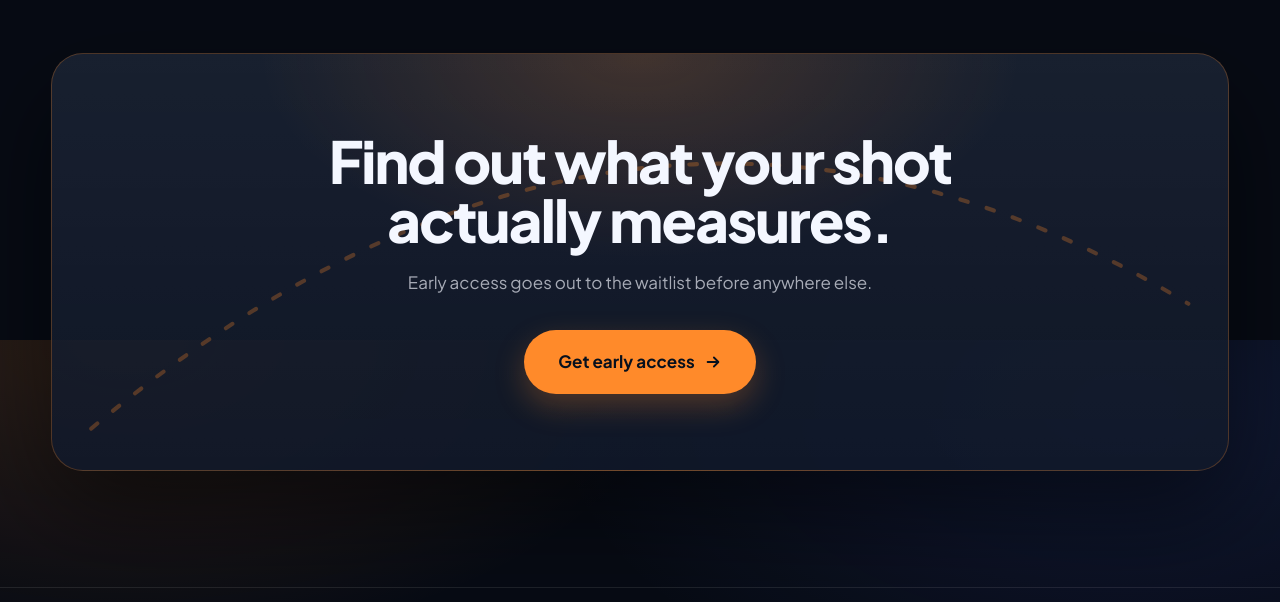
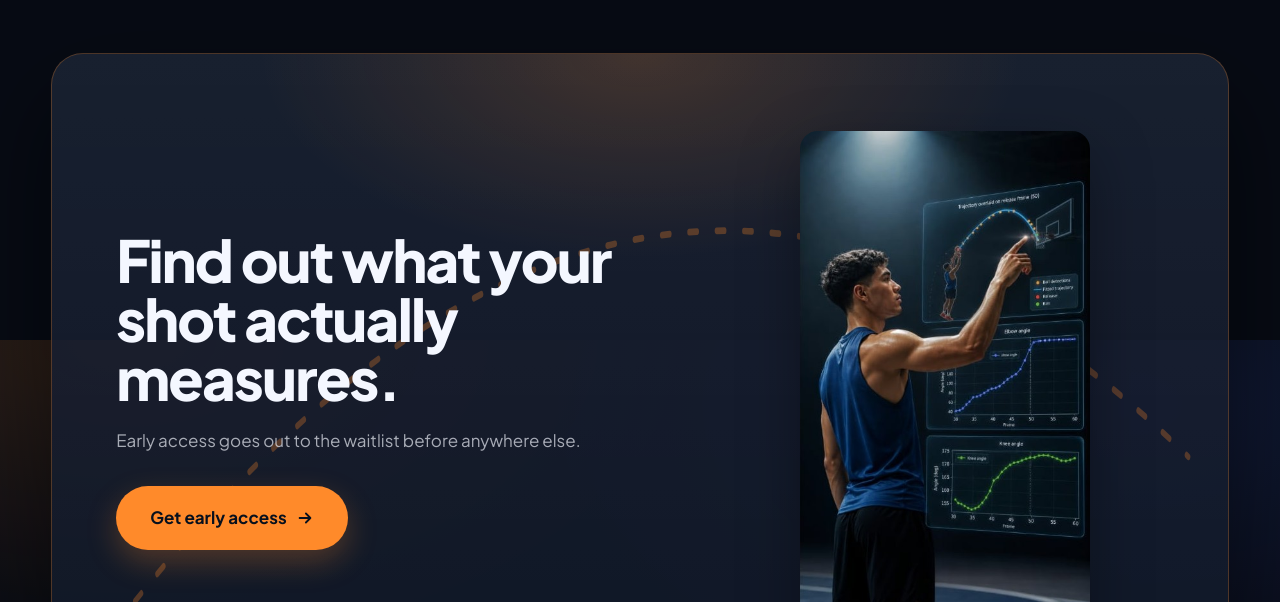
Before and after one commit to AndreasRemp/Basketball-Project-Website, a plain HTML site: page index.html in a window 1280 px wide. Shown: the part 7660-8262 px from the top of the page. Drawn offline with Linux system fonts and the light colour scheme.

Commit message:
Add the closing visual and let the CTA headline wrap naturally
- Give the closing CTA two columns so the sign-off line sits beside a visual,
  and drop the hardcoded line break in its headline. At the narrower column
  width that break stranded the word "shot" on a line of its own
- Use presentation.jpg there. It is a staged composite rather than pipeline
  output, so it belongs in this section, which is openly aspirational, and not
  in #output, whose copy states that nothing on the page is illustrative

Co-Authored-By: Claude Opus 5 <noreply@anthropic.com>

```diff
--- a/index.html
+++ b/index.html
@@ -412,12 +412,20 @@
           <path d="M20 180 Q300 -40 580 120" fill="none" stroke="currentColor" stroke-width="2" stroke-dasharray="4 10" stroke-linecap="round"/>
         </svg>
       </div>
-      <h2 class="h2">Find out what your shot<br>actually measures.</h2>
-      <p>Early access goes out to the waitlist before anywhere else.</p>
-      <a class="btn btn-primary btn-lg waitlist-link" href="#" target="_blank" rel="noreferrer">
-        Get early access
-        <svg class="btn-arrow" viewBox="0 0 20 20" aria-hidden="true"><path d="M4 10h11M11 5l5 5-5 5" fill="none" stroke="currentColor" stroke-width="2" stroke-linecap="round" stroke-linejoin="round"/></svg>
-      </a>
+      <div class="cta-inner">
+        <div class="cta-copy">
+          <h2 class="h2">Find out what your shot actually measures.</h2>
+          <p>Early access goes out to the waitlist before anywhere else.</p>
+          <a class="btn btn-primary btn-lg waitlist-link" href="#" target="_blank" rel="noreferrer">
+            Get early access
+            <svg class="btn-arrow" viewBox="0 0 20 20" aria-hidden="true"><path d="M4 10h11M11 5l5 5-5 5" fill="none" stroke="currentColor" stroke-width="2" stroke-linecap="round" stroke-linejoin="round"/></svg>
+          </a>
+        </div>
+        <div class="cta-visual">
+          <img src="assets/img/presentation.jpg" width="452" height="807"
+               alt="A player looking over his own release trajectory and joint angle charts" />
+        </div>
+      </div>
     </div>
   </div>
 </section>
--- a/styles.css
+++ b/styles.css
@@ -639,6 +639,29 @@ h1 .line:last-child{
 .cta p{position:relative;margin:20px auto 34px;color:var(--muted);font-size:17px;max-width:46ch;}
 .cta .btn{position:relative;}
 
+/* Two columns so the closing line sits beside the visual. The image is a
+   staged composite, which is fine here: this section is openly aspirational
+   and makes no claim to be pipeline output, unlike #output. */
+.cta-inner{
+  position:relative;
+  display:grid;grid-template-columns:1.12fr 0.88fr;
+  gap:clamp(26px,4vw,54px);align-items:center;text-align:left;
+}
+.cta-copy p{margin:20px 0 32px;}
+.cta-visual{display:flex;justify-content:center;}
+.cta-visual img{
+  width:100%;max-width:290px;height:auto;
+  border-radius:18px;
+  box-shadow:var(--shadow);
+}
+
+@media(max-width:820px){
+  .cta-inner{grid-template-columns:1fr;text-align:center;}
+  .cta-copy p{margin-left:auto;margin-right:auto;}
+  .cta-visual{order:-1;}
+  .cta-visual img{max-width:230px;}
+}
+
 /* ---------- Footer ---------- */
 .site-footer{border-top:1px solid var(--stroke);padding:34px 0 46px;}
 .footer-inner{display:flex;align-items:center;justify-content:space-between;gap:16px;flex-wrap:wrap;}
```
Also changed, not shown: assets/img/presentation.jpg (added), 1 other file.
